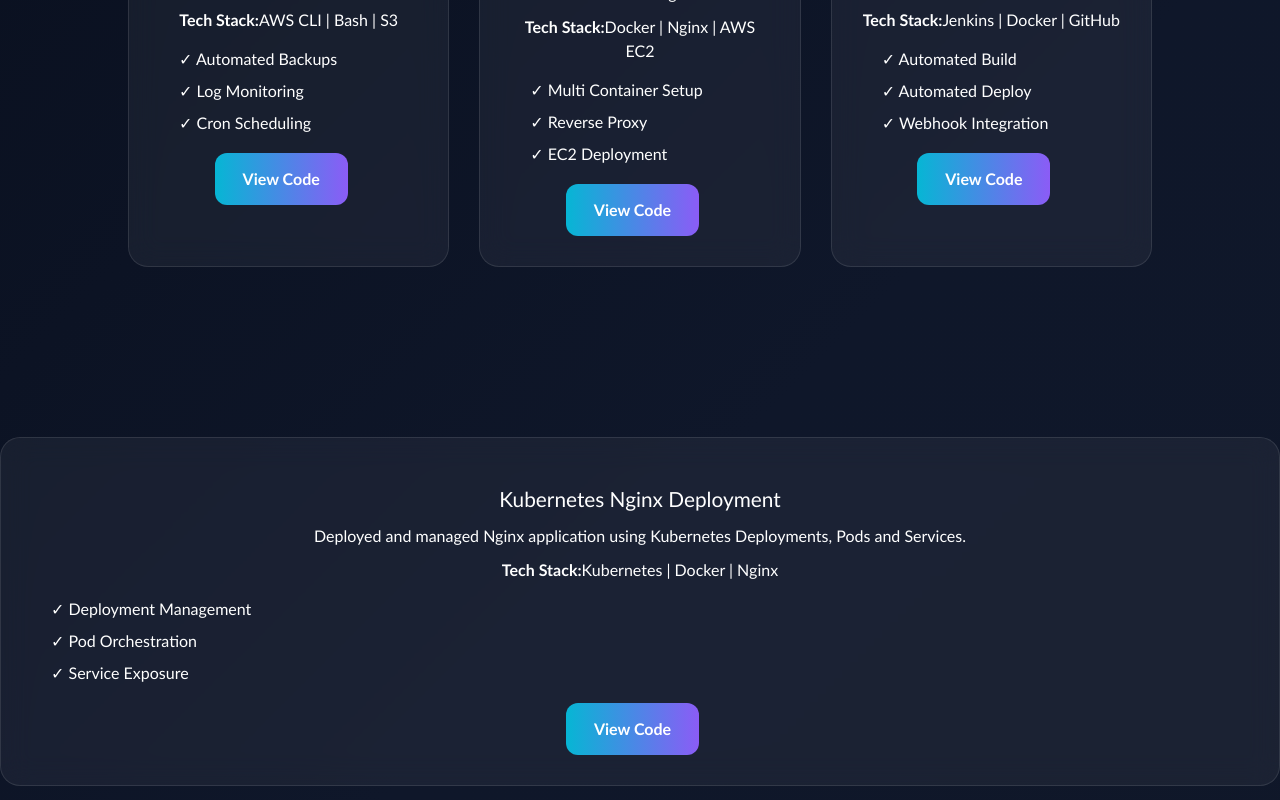
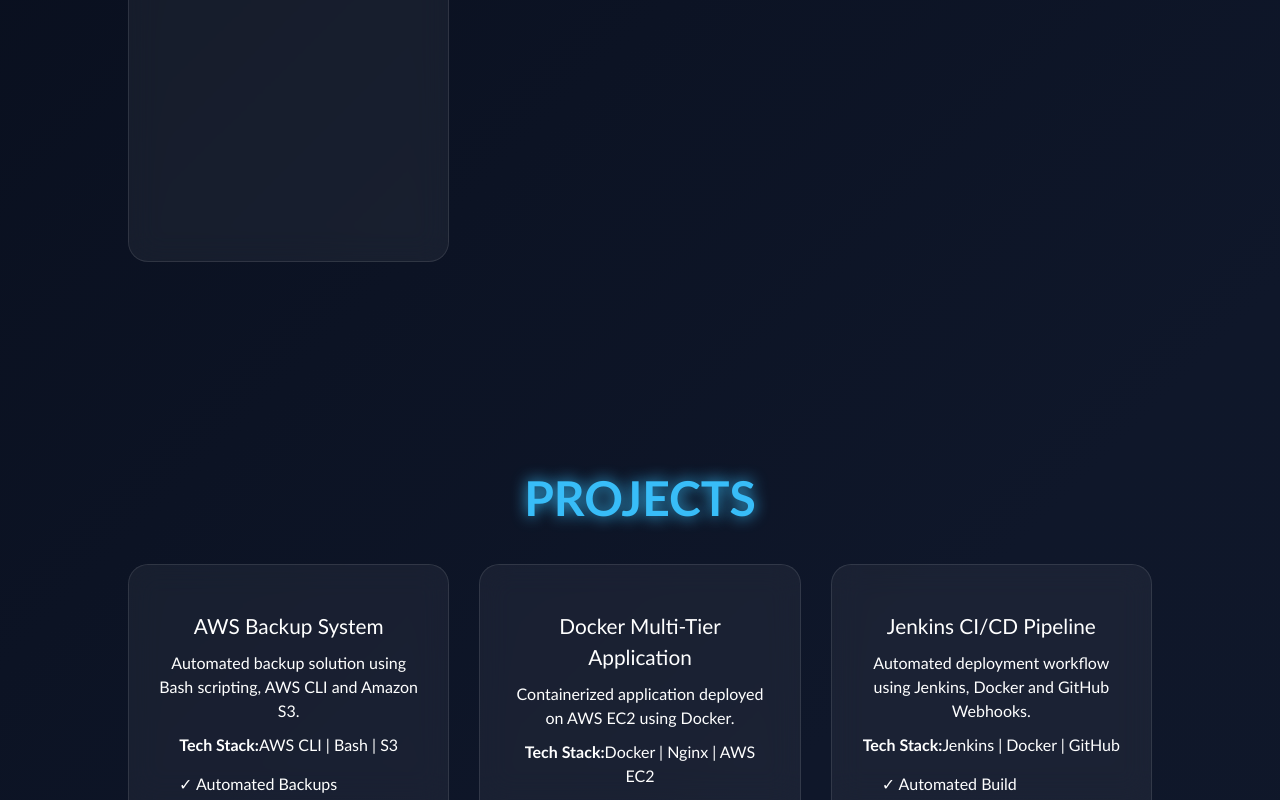
Before and after one commit to narnawarenitin1998-bit/nitin-narnaware-devops-portfolio, a React app: page / in a window 1280 px wide. Shown: the part 2000-2800 px from the top of the page. Built offline with nearby package versions, Linux system fonts and the light colour scheme; the HTML template or start-up script is replaced by a standard one.

Commit message:
Added Kubernetes project

```diff
--- a/src/App.css
+++ b/src/App.css
@@ -172,6 +172,8 @@
   text-align:center;
 
   transition:.4s;
+
+  min-height: 400px;
 }
 
 .skill-card h3{
--- a/src/App.jsx
+++ b/src/App.jsx
@@ -142,6 +142,7 @@
       </section>
 {/* PROJECTS */}
 <section className="skills" id="projects">
+
   <h1>PROJECTS</h1>
 
   <div className="skill-grid">
@@ -230,26 +231,23 @@
       </a>
     </div>
 
-  </div>
-</section>
-
-<div className="skill-card">
+   <div className="skill-card">
   <h3>Kubernetes Nginx Deployment</h3>
 
   <p>
-    Deployed and managed Nginx application using Kubernetes
-    Deployments, Pods and Services.
+    Deployed Nginx application on Kubernetes using
+    Deployment and Service manifests.
   </p>
 
   <p>
     <strong>Tech Stack:</strong>
-    Kubernetes | Docker | Nginx
+    Kubernetes | YAML
   </p>
 
   <ul>
-    <li>✓ Deployment Management</li>
-    <li>✓ Pod Orchestration</li>
-    <li>✓ Service Exposure</li>
+    <li>✓ Deployment</li>
+    <li>✓ Service</li>
+    <li>✓ NodePort</li>
   </ul>
 
   <a
@@ -260,6 +258,11 @@
     <button className="btn">View Code</button>
   </a>
 </div>
+
+  </div>
+</section>
+
+
 
 {/* EXPERIENCE */}
 <section className="experience" id="experience">
```
